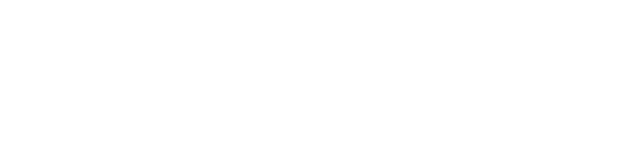
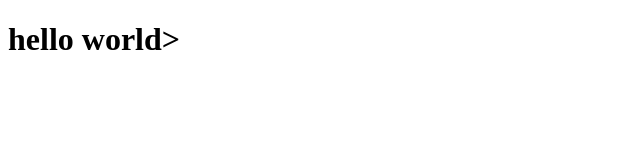
Before and after one commit to egchungunco/egchungunco.github.io, a plain HTML site: page index.html in a window 1280 px wide. Shown: the whole page, without its empty margins (0-640 px from the left). Drawn offline with Linux system fonts and the light colour scheme.

Commit message:
updated hello world

```diff
--- a/index.html
+++ b/index.html
@@ -5,5 +5,7 @@
     <meta name="viewport" content="width=device-width, initial-scale=1.0" />
     <title>Document</title>
   </head>
-  <body></body>
+  <body>
+    <h1>hello world></h1>
+  </body>
 </html>
```
